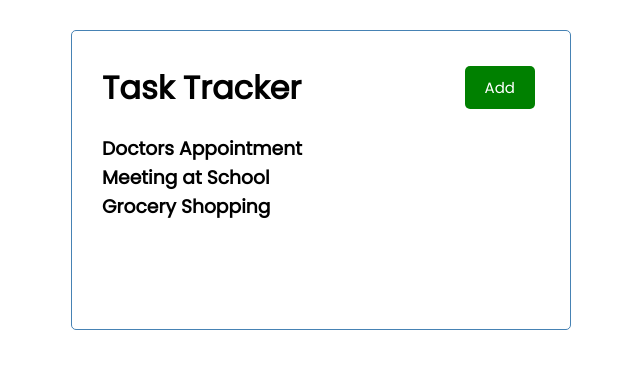
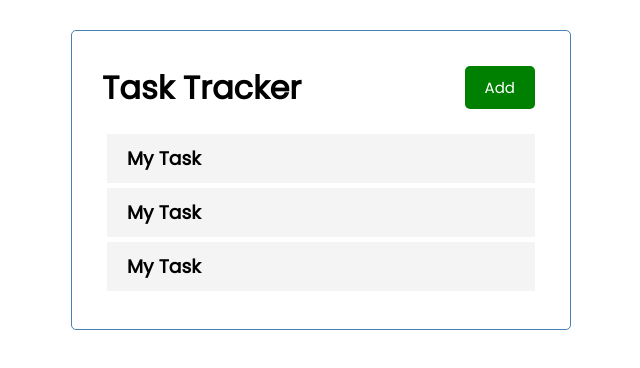
Before and after one commit to xXBricksquadXx/react_task_tracker, a React (Create React App) app: page / in a window 1280 px wide. Shown: the top 368 px of the page, without its empty margins (319-959 px from the left). Built offline with nearby package versions, Linux system fonts and the light colour scheme.

Commit message:
Import 'Task' & pass 'task' as a 'prop'

```diff
--- a/src/components/Tasks.js
+++ b/src/components/Tasks.js
@@ -1,8 +1,10 @@
+import Task from './Task'
+
 const Tasks = ({tasks}) => {
     return (
         <>
         {tasks.map((task) =>(
-            <h3 key={task.id}>{task.text}</h3>
+            <Task key={task.id} task={task}/>
             ))}
         </>
     )
```
